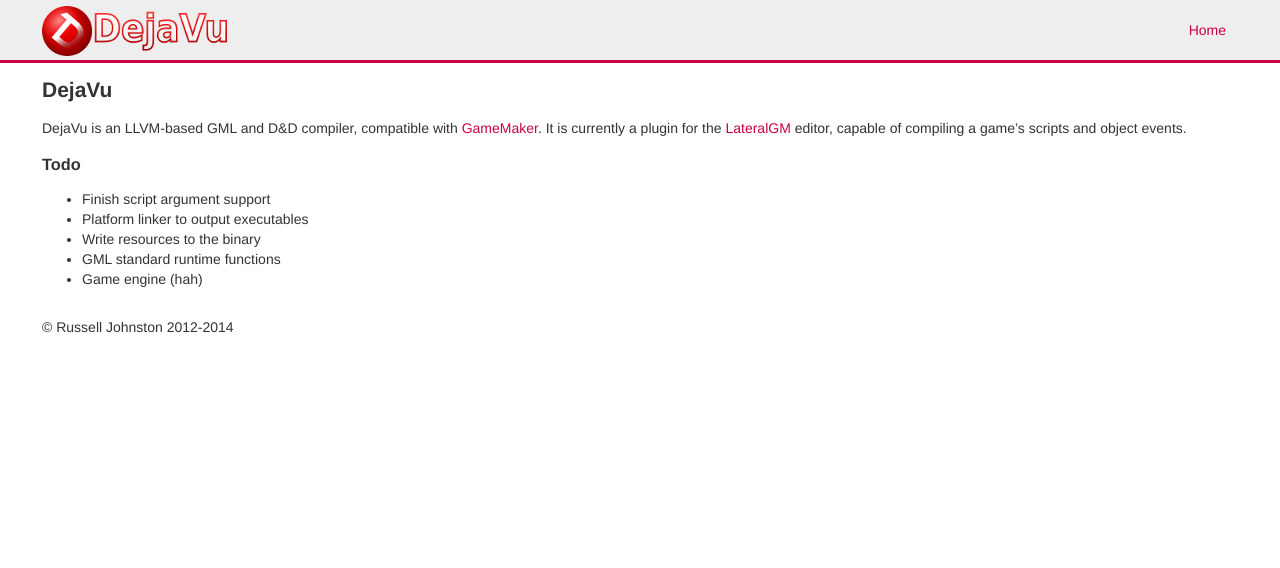
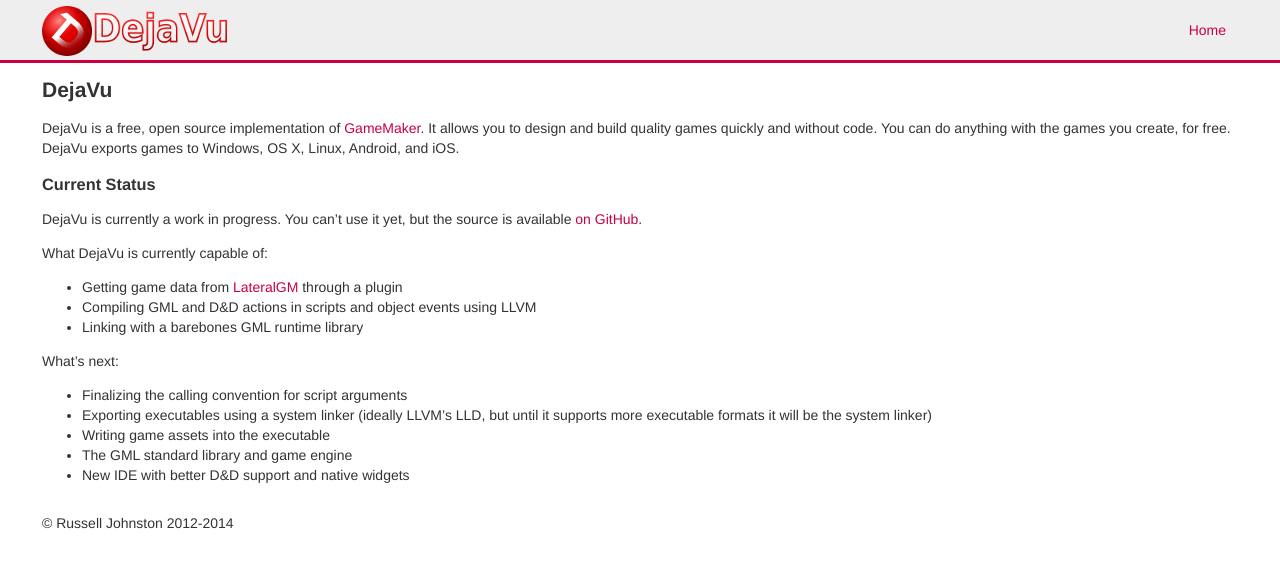
Before and after one commit to rpjohnst/dejavu-llvm, a Jekyll site: the page built from index.md, in a window 1280 px wide. Shown: the top 568 px of the page. Built offline with Jekyll 4.4.1, drawn with Linux system fonts in a browser that asks for light colours.

Commit message:
Update index.md

```diff
--- a/index.md
+++ b/index.md
@@ -4,11 +4,19 @@
 ---
 
 ## DejaVu
-DejaVu is an LLVM-based GML and D&D compiler, compatible with [GameMaker](http://yoyogames.com). It is currently a plugin for the [LateralGM](http://lateralgm.org) editor, capable of compiling a game's scripts and object events.
+DejaVu is a free, open source implementation of [GameMaker](http://yoyogames.com). It allows you to design and build quality games quickly and without code. You can do anything with the games you create, for free. DejaVu exports games to Windows, OS X, Linux, Android, and iOS.
 
-### Todo
-* Finish script argument support
-* Platform linker to output executables
-* Write resources to the binary
-* GML standard runtime functions
-* Game engine (hah)
+### Current Status
+DejaVu is currently a work in progress. You can't use it yet, but the source is available [on GitHub](http://github.com/rpjohnst/dejavu).
+
+What DejaVu is currently capable of:
+* Getting game data from [LateralGM](http://lateralgm.org) through a plugin
+* Compiling GML and D&D actions in scripts and object events using LLVM
+* Linking with a barebones GML runtime library
+
+What's next:
+* Finalizing the calling convention for script arguments
+* Exporting executables using a system linker (ideally LLVM's LLD, but until it supports more executable formats it will be the system linker)
+* Writing game assets into the executable
+* The GML standard library and game engine
+* New IDE with better D&D support and native widgets
```
